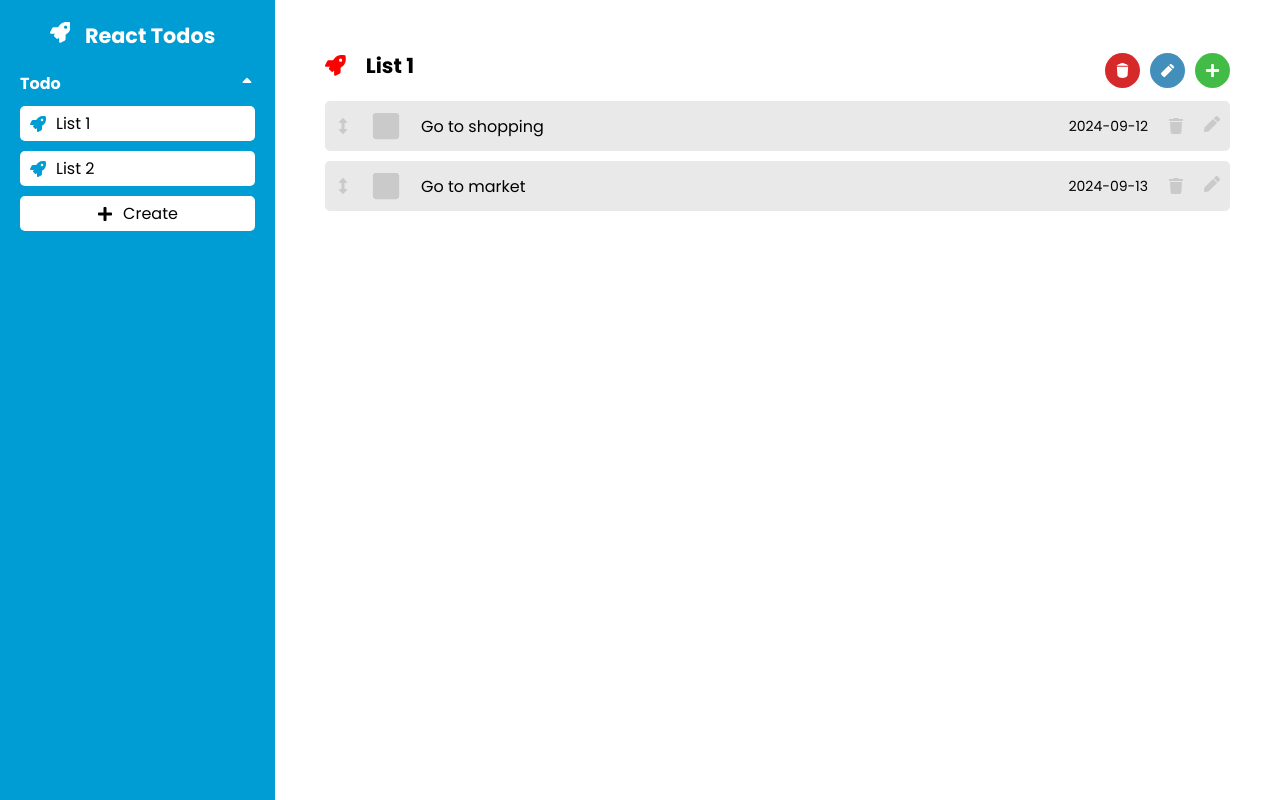
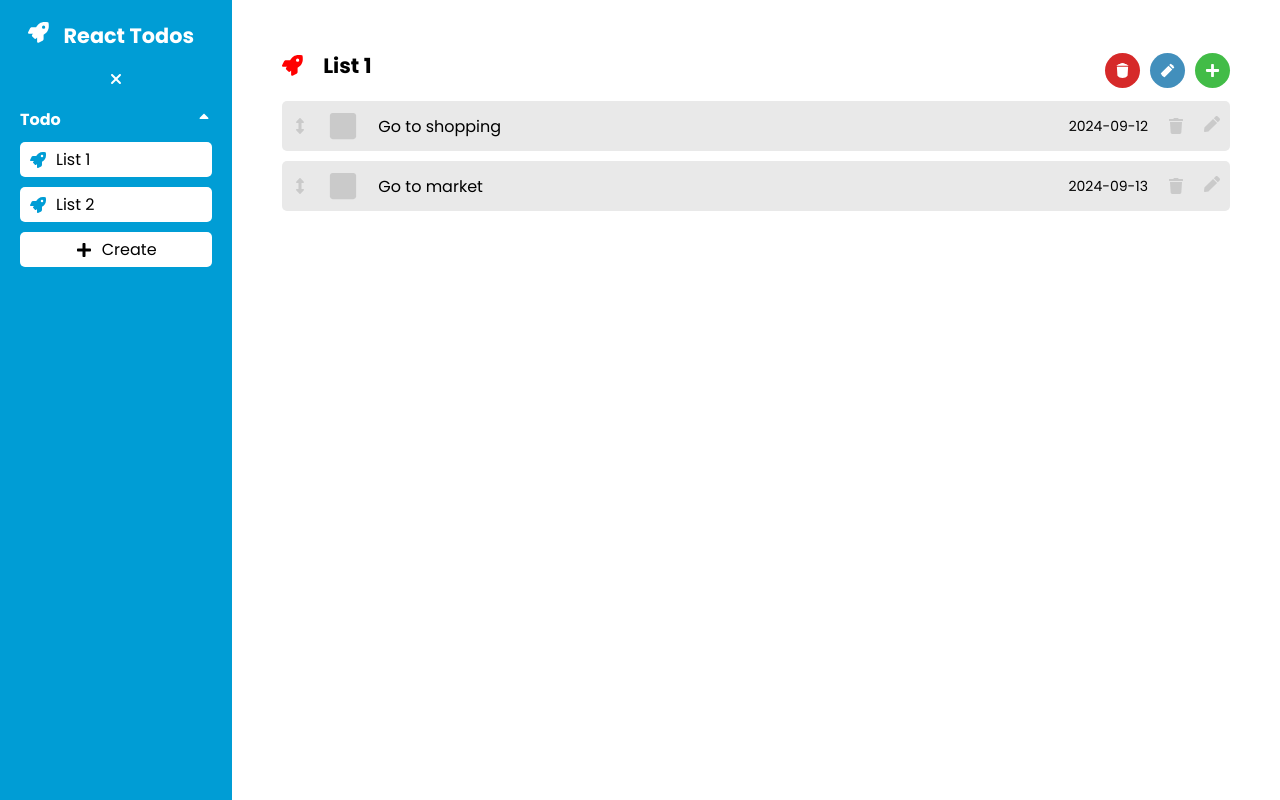
Before and after one commit to mafgit/react-todos, a React (Create React App) app: page /todo-list/0 in a window 1280 px wide. Built offline with nearby package versions, Linux system fonts and the light colour scheme; the HTML template or start-up script is replaced by a standard one.

Commit message:
added animation for sidebar

```diff
--- a/package.json
+++ b/package.json
@@ -6,6 +6,7 @@
     "@testing-library/jest-dom": "^5.17.0",
     "@testing-library/react": "^13.4.0",
     "@testing-library/user-event": "^13.5.0",
+    "framer-motion": "^11.3.19",
     "react": "^18.3.1",
     "react-dom": "^18.3.1",
     "react-icons": "^5.2.1",
--- a/src/App.jsx
+++ b/src/App.jsx
@@ -6,6 +6,7 @@ import CreateTodoList from "./pages/CreateTodoList";
 import CreateTodo from "./pages/CreateTodo";
 import HomePage from "./pages/HomePage";
 import InvalidPath from "./pages/InvalidPath";
+import { FaBars } from "react-icons/fa";
 
 export const MainContext = createContext(0);
 
@@ -71,6 +72,8 @@ function App() {
     return Math.floor(Math.random() * (max - min) + min);
   };
 
+  const [sidebarOpened, setSidebarOpened] = useState(true);
+
   return (
     <BrowserRouter>
       <div className="App">
@@ -82,7 +85,18 @@ function App() {
             getRandomId,
           }}
         >
-          <Sidebar />
+          <Sidebar
+            sidebarOpened={sidebarOpened}
+            setSidebarOpened={setSidebarOpened}
+          />
+
+          <div className="main-container">
+            {!sidebarOpened && (
+              <FaBars
+                className="bars btn"
+                onClick={() => setSidebarOpened(true)}
+              />
+            )}
             <Routes>
               <Route path="/" element={<HomePage />} />
               <Route path="/todo-list/:id" element={<TodoList />} />
@@ -108,6 +122,7 @@ function App() {
               />
               <Route path="*" element={<InvalidPath />} />
             </Routes>
+          </div>
         </MainContext.Provider>
       </div>
     </BrowserRouter>
--- a/src/components/Sidebar.jsx
+++ b/src/components/Sidebar.jsx
@@ -4,8 +4,10 @@ import SidebarItem from "./SidebarItem";
 import "../styles/Sidebar.css";
 import { Link, useLocation } from "react-router-dom";
 import { FaPlus, FaRocket, FaSortUp } from "react-icons/fa";
+import { AnimatePresence, motion } from "framer-motion";
+import { FaXmark } from "react-icons/fa6";
 
-const Sidebar = () => {
+const Sidebar = ({ sidebarOpened, setSidebarOpened }) => {
   const { todoLists } = useContext(MainContext);
   const loc = useLocation();
   const [selected, setSelected] = useState("-1");
@@ -28,12 +30,32 @@ const Sidebar = () => {
   }, [loc.pathname]);
 
   return (
-    <div className="sidebar">
+    <AnimatePresence>
+      <motion.div
+        variants={{
+          opened: {
+            x: "0",
+            display: "flex",
+            transition: { ease: "easeInOut", duration: 0.3 },
+          },
+          closed: {
+            x: "-100vh",
+            display: "none",
+            transition: { ease: "easeInOut", duration: 0.3 },
+          },
+        }}
+        initial="opened"
+        animate={sidebarOpened ? "opened" : "closed"}
+        exit={{ display: "none" }}
+        className="sidebar"
+      >
         <Link to="/" className="heading-link">
           <h1 className="heading rocket">
             <FaRocket className="rocket" /> React Todos
           </h1>
         </Link>
+
+        <FaXmark className="btn" onClick={() => setSidebarOpened(false)} />
 
         <div className="sidebar-section">
           <div className="section-head">
@@ -56,7 +78,8 @@ const Sidebar = () => {
             <FaPlus /> Create
           </Link>
         </div>
-    </div>
+      </motion.div>
+    </AnimatePresence>
   );
 };
 
--- a/src/index.css
+++ b/src/index.css
@@ -37,9 +37,28 @@ a {
   color: #000;
 }
 
-.main {
-  margin-left: 275px;
-  padding: 50px;
-  width: calc(100vw - 275px);
+.App {
+  display: flex;
+  /* justify-content: center; */
+  align-items: center;
+}
+
+.main-container {
+  /* width: calc(100vw - 275px); */
+  width: 100%;
+  /* margin-left: 275px; */
   height: 100vh;
 }
+
+.main {
+  padding: 50px;
+  width: 100%;
+  height: 100%;
+}
+
+.bars {
+  position: fixed;
+  left: 20px;
+  top: 20px;
+  color: #009dd5;
+}
--- a/src/styles/Sidebar.css
+++ b/src/styles/Sidebar.css
@@ -9,7 +9,7 @@
   flex-direction: column;
   padding: 20px;
   gap: 20px;
-  position: fixed;
+  /* position: fixed; */
 }
 
 .sidebar .rocket {
```
Also changed, not shown: 1 other file (tests, documents, lock files or other folders). Lines whose indentation alone changed are shown as unchanged.
